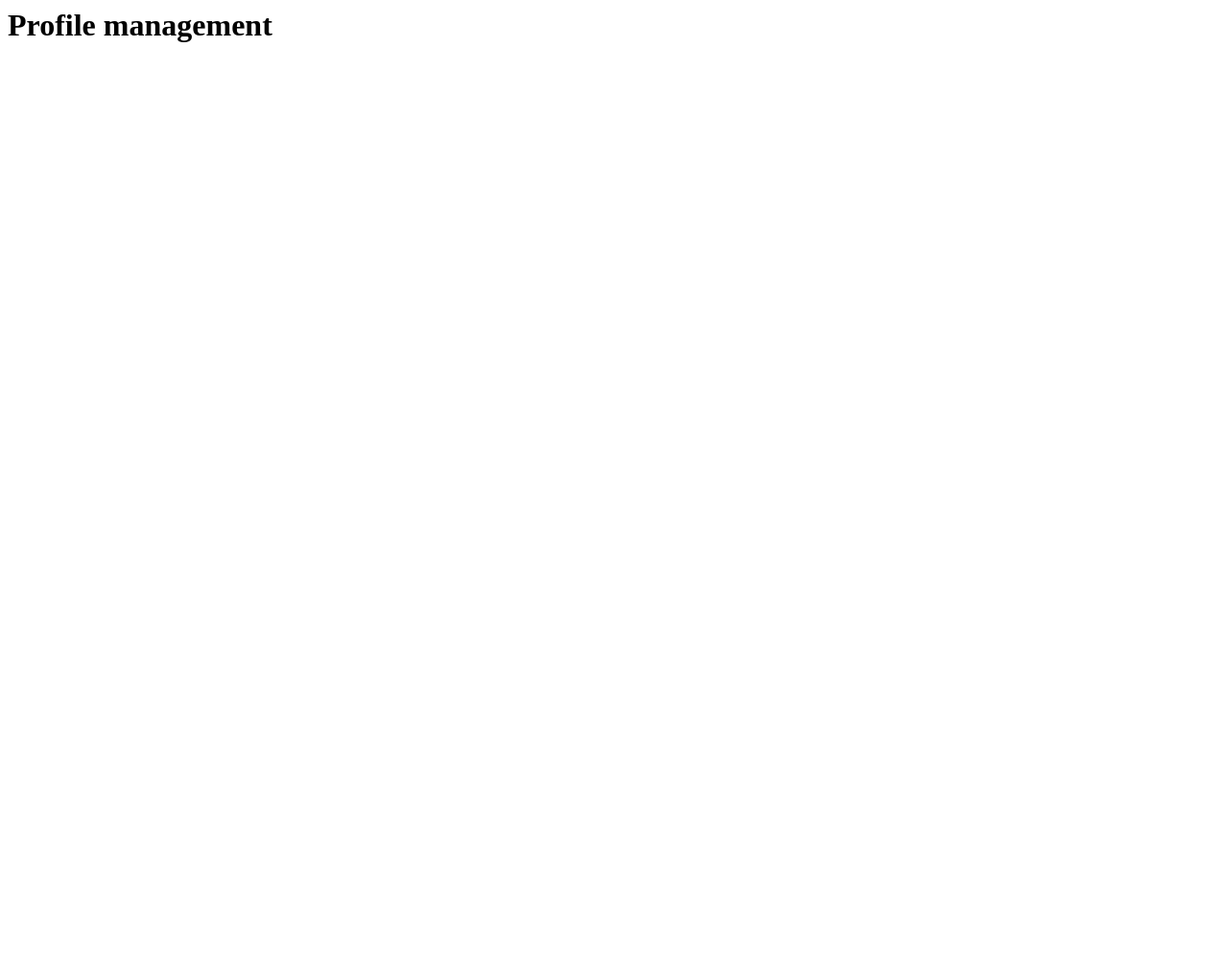
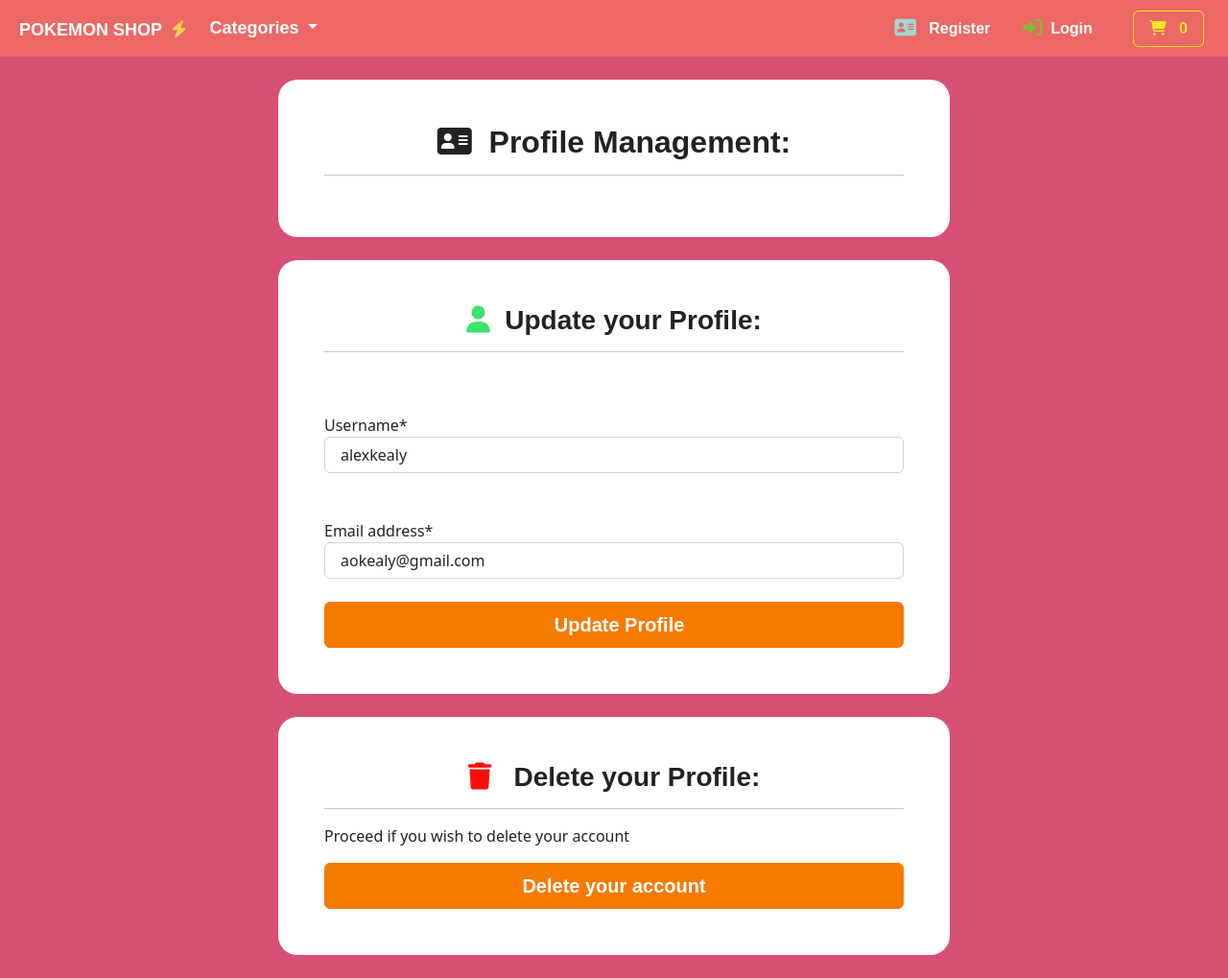
Before and after one commit to aokealy/pokemonshop, a Django app: page /profiles/profile-management in a window 1280 px wide. Before the commit the page is almost empty. Shown: the whole page at 96% size. Before the commit the page ends 44 px from the top, so only its background shows below. Run offline with Django 3.2, Linux system fonts and the light colour scheme; a user stored in the database is signed in; data comes from the database, SQL or seed files in the repository; both versions use the stored data as it was after the commit; some libraries are stand-ins or nearby versions; some web fonts are replaced.

Commit message:
style profile management page with form that displays username and email to update and test to see if it works. Remove the help text and make the email required if it is blank

```diff
--- a/profiles/forms.py
+++ b/profiles/forms.py
@@ -68,5 +68,9 @@ class UpdateUserForm(forms.ModelForm):
             'email': None,
         }
 
+
     def __init__(self, *args, **kwargs):
         super(UpdateUserForm, self).__init__(*args, **kwargs)
+
+          # make email a required field
+        self.fields['email'].required = True
--- a/profiles/templates/profiles/profile-management.html
+++ b/profiles/templates/profiles/profile-management.html
@@ -1 +1,75 @@
-<h1>Profile management</h1>
+{% include "shop/base.html" %}
+
+{% load static %}
+
+{% load crispy_forms_tags %}
+
+
+{% block content %}
+
+
+<div class="register-background">
+<body>
+    <br>
+    <div class="container bg-white shadow-md p-5 form-layout">
+
+        <h2 class="text-center"><i class="fa-solid fa-address-card"></i>&nbsp Profile Management:</h2>
+        <hr>
+
+
+
+
+        </div>
+
+        <br>
+
+     <div class="container bg-white shadow-md p-5 form-layout">
+
+        <h3 class="text-center"> <i class="fa-solid fa-user" style="color: #3be36d;"></i>&nbsp Update your Profile:</h3>
+        <hr>
+
+
+        <br>
+        <br>
+
+        <form method="POST" autocomplete="off">
+            {% csrf_token %}
+
+            {{user_form.username|as_crispy_field}}
+
+
+            <br><br>
+
+            {{user_form.email|as_crispy_field}}
+
+            <br>
+
+
+
+            <button type="submit" class="btn btn-danger rounded btn-block p-2 btn-lg w-100">&nbsp; Update Profile</button>
+
+
+
+        </form>
+
+
+    </div>
+
+    <br>
+    <div class="container bg-white shadow-md p-5 form-layout">
+
+        <h3 class="text-center"><i class="fa-solid fa-trash" style="color: #ff0a0a;"></i> &nbsp; Delete your Profile:</h3>
+        <hr>
+
+        <p>Proceed if you wish to delete your account</p>
+
+        <a class="btn btn-danger rounded btn-block p-2 btn-lg w-100" type="button"  href="{% url 'delete-profile' %}"> Delete your account </a>
+        </div>
+        <br>
+</body>
+</div>
+
+
+
+
+{% endblock %}
--- a/profiles/views.py
+++ b/profiles/views.py
@@ -91,7 +91,21 @@ def pokemon_hub(request):
 @login_required(login_url='my-login')
 def profile_management(request):
 
-    return render(request, 'profiles/profile-management.html')
+    if request.method == 'POST':
+
+        user_form = UpdateUserForm(request.POST, instance=request.user)
+
+        if user_form.is_valid():
+            user_form.save()
+
+            return redirect('pokemon-hub')
+
+
+    user_form = UpdateUserForm(instance=request.user)
+
+    context = {'user_form':user_form}
+
+    return render(request, 'profiles/profile-management.html', context=context)
 
 
 @login_required(login_url='my-login')
```
Also changed, not shown: db.sqlite3.
